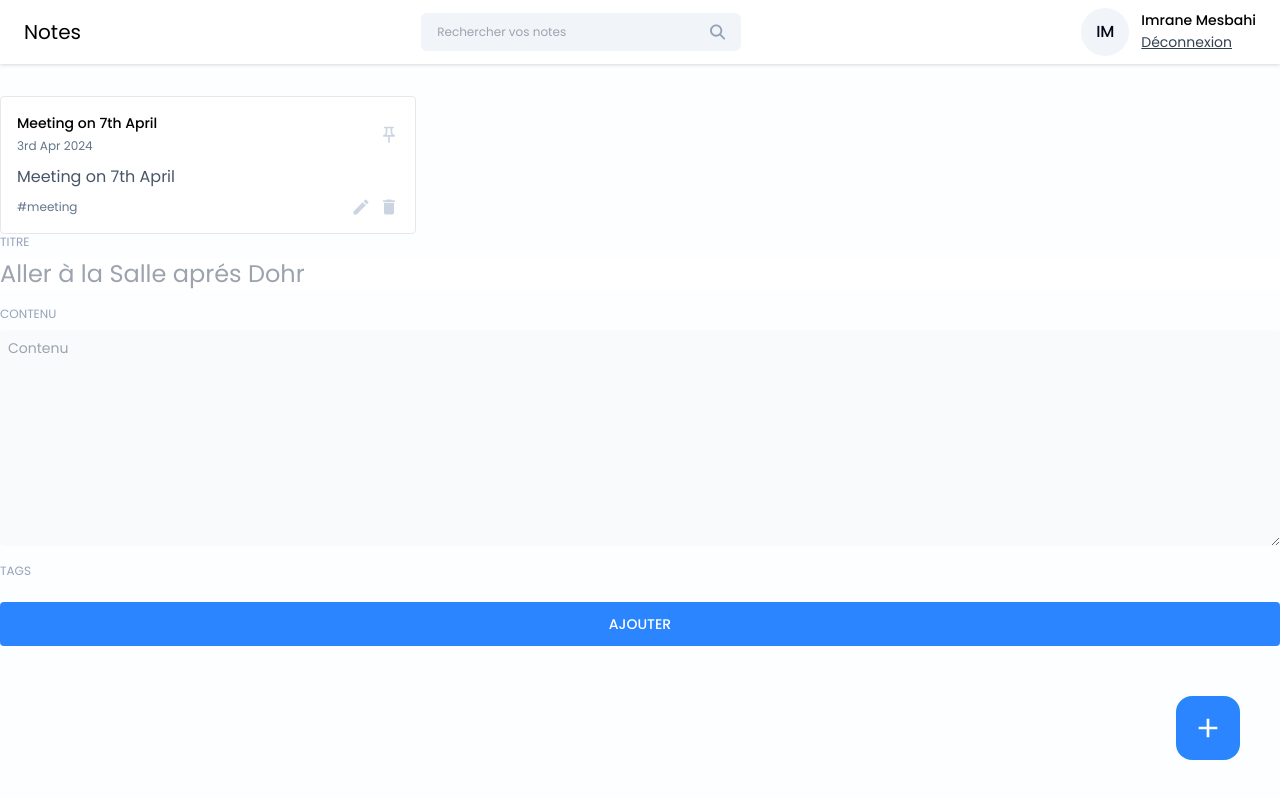
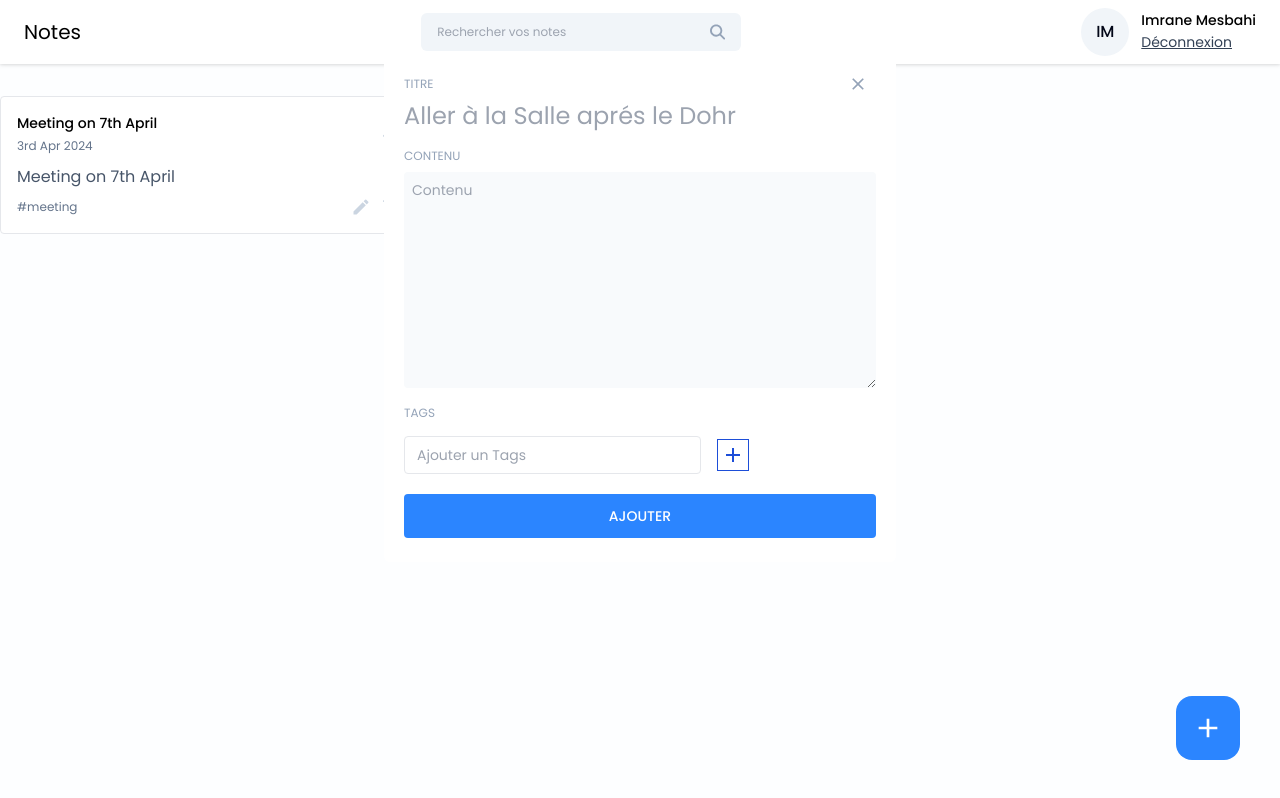
Before and after one commit to Maoni21/note-app, a React (Vite) app in the folder frontend/notes-app/: page /dashboard in a window 1280 px wide. Both pictures are taken after a click on the button 1208 px from the left and 728 px from the top of the page. Built offline with nearby package versions, Linux system fonts and the light colour scheme.

Commit message:
Tag Input Commit

```diff
--- /dev/null
+++ b/frontend/notes-app/src/components/Input/TagInput.jsx
@@ -0,0 +1,72 @@
+import React, { useState } from 'react'
+import {MdAdd , MdClose} from "react-icons/md"
+
+const TagInput = ({tags, setTags}) => {
+
+    const [inputValue, setInputValue] = useState("")
+
+    const HandleInputChange = (e) => {
+      setInputValue(e.target.value);
+    }
+
+    const addNewTag = () => {
+      if (inputValue.trim() !== "") {
+        setTags([...tags, inputValue.trim()])
+        setInputValue("");
+      }
+    }
+
+    const handleKeyDown = (e) => {
+      if (e.key === "Enter") {
+        addNewTag();
+      }
+    }
+
+    const handleRemoveTag = (tagTagRemove) => {
+      setTags(tags.filter((tag) => tag !== tagTagRemove))
+    }
+
+
+
+  return (
+    <div>
+        {tags?.length > 0 && (
+            <div className='flex items-center gap-2 flex-wrap mt-2'>
+              {tags.map((tag, index) => (
+                <span key={index} className='flex items-center gap-2 text-sm text-slate-900 bg-slate-100 px-3 py-1 rounded'>
+                  # {tag}
+                  <button onClick={() => {
+                    handleRemoveTag(tag)
+                  }}>
+                      <MdClose/>
+                  </button>
+                </span>
+              ))}
+            </div>
+        )}
+
+
+
+
+        <div className='flex items-center gap-4 mt-3'>
+            <input type="text"
+            value={inputValue}
+            className='text-sm bg-transparent border px-3 py-2 rounded outline-none'
+            placeholder='Ajouter un Tags'
+            onChange={HandleInputChange}
+            onKeyDown={handleKeyDown}
+            />
+
+
+            <button
+              className='w-8 h-8 flex items-center justify-center rouded border border-blue-700 hover:bg-blue-700'
+              onClick={() => addNewTag()}>
+                <MdAdd className='text-2xl text-blue-700 hover:text-white'/>
+
+            </button>
+        </div>
+    </div>
+  )
+}
+
+export default TagInput
--- a/frontend/notes-app/src/pages/Home/AddEditNote.jsx
+++ b/frontend/notes-app/src/pages/Home/AddEditNote.jsx
@@ -1,14 +1,58 @@
-import React from 'react'
+import React, { useState } from 'react'
+import TagInput from '../../components/Input/TagInput'
+import { MdClose } from 'react-icons/md';
 
-const AddEditNote = () => {
+const AddEditNote = ({noteData, type, onClose}) => {
+
+  const [title, setTitle] = useState("");
+  const [content, setContent] = useState("");
+  const [tags, setTags] = useState([]);
+  const [error, setError] = useState(null);
+
+  const addNewNote = async () => {};
+
+  const editNote = async () => {}
+
+
+  const handleAddNote = () => {
+    if (!title) {
+      setError("Veuillez entrer le titre")
+      return;
+    }
+
+    if (!content) {
+      setError("Veuillez saisir le contenu")
+      return;
+    }
+
+    setError("")
+
+    if(type ===  'edit'){
+      editNote()
+    }else{
+      addNewNote
+    }
+  };
+
+
+
   return (
-    <div>
+    <div className='relative'>
+
+        <button className='w-10 h-10 rounded-full items-center justify-center absolute -top-3 -right-3 hover:bg-slate-50' onClick={onClose}>
+            <MdClose className='text-xl text-slate-400'/>
+        </button>
+
+
+
         <div className='flex flex-col gap-2'>
           <label className='input-label'>TITRE</label>
           <input
             type="text"
             className='text-2xl text-slate-950 outline-none'
-            placeholder='Aller à la Salle aprés Dohr'
+            placeholder='Aller à la Salle aprés le Dohr'
+            value={title}
+            onChange={({target}) => setTitle(target.value)}
              />
         </div>
 
@@ -17,15 +61,20 @@
           <textarea type="text"
           className='text-sm text-slate-950 outline-none bg-slate-50 p-2 rounded'
           placeholder='Contenu'
-          rows={10}/>
-
+          rows={10}
+          value={content}
+          onChange={({target}) => setContent(target.value)}
+          />
         </div>
 
         <div className='mt-3'>
           <label className='input-label'>TAGS</label>
+          <TagInput tags={tags} setTags={setTags}/>
         </div>
 
-        <button className='btn-primary font-medium mt-5 p-3' onClick={() => {}}>
+        {error && <p className='text-red-500 text-xs pt-4'>{error}</p>}
+
+        <button className='btn-primary font-medium mt-5 p-3' onClick={handleAddNote}>
           AJOUTER
         </button>
 
--- a/frontend/notes-app/src/pages/Home/Home.jsx
+++ b/frontend/notes-app/src/pages/Home/Home.jsx
@@ -1,10 +1,19 @@
-import React from 'react'
+import React, { useState } from 'react'
 import Navbar from '../../components/Navbar/Navbar'
 import NoteCard from '../../components/Cards/NoteCard'
 import { MdAdd } from 'react-icons/md'
 import AddEditNote from './AddEditNote'
+import Modal from "react-modal";
 
 const Home = () => {
+
+  const [openAddEditModal, setOpenAddEditModal] = useState({
+    isShown: false,
+    type: "add",
+    data: null,
+  })
+
+
   return (
     <>
       <Navbar/>
@@ -24,11 +33,38 @@
         </div>
       </div>
 
-      <button className='w-16 h-16 flex items-center justify-center rounded-2xl bg-primary hover:bg-blue-600 absolute right-10 bottom-10' onClick={()=>{}}>
+      <button
+        className='w-16 h-16 flex items-center justify-center rounded-2xl bg-primary hover:bg-blue-600 absolute right-10 bottom-10'
+        onClick={()=>{
+          setOpenAddEditModal({isShown: true, type: "add", data:null});
+          }}>
+
         <MdAdd className='text-[32px] text-white'/>
+
       </button>
 
-      <AddEditNote/>
+      <Modal
+        isOpen={openAddEditModal.isShown}
+        onRequestClose={() => {}}
+        style={{
+          overlay: {
+            backgroundColor: "rgba(0,0,0,0,2)",
+          },
+        }}
+        contentLabel=""
+        className="w-[40%] max-h-3/4 bg-white rounded-md mx-auto mt-14 p-5 overflow-scroll "
+      >
+      <AddEditNote
+        type={openAddEditModal.type}
+        noteData={openAddEditModal.data}
+        onClose={() => {
+          setOpenAddEditModal({ isShown: false, type: "add", data: null})
+        }}
+      />
+
+      </Modal>
+
+
 
     </>
   )
```
Also changed, not shown: package.json (added, +12 -0 lines), 1 other file (tests, documents, lock files or other folders).
